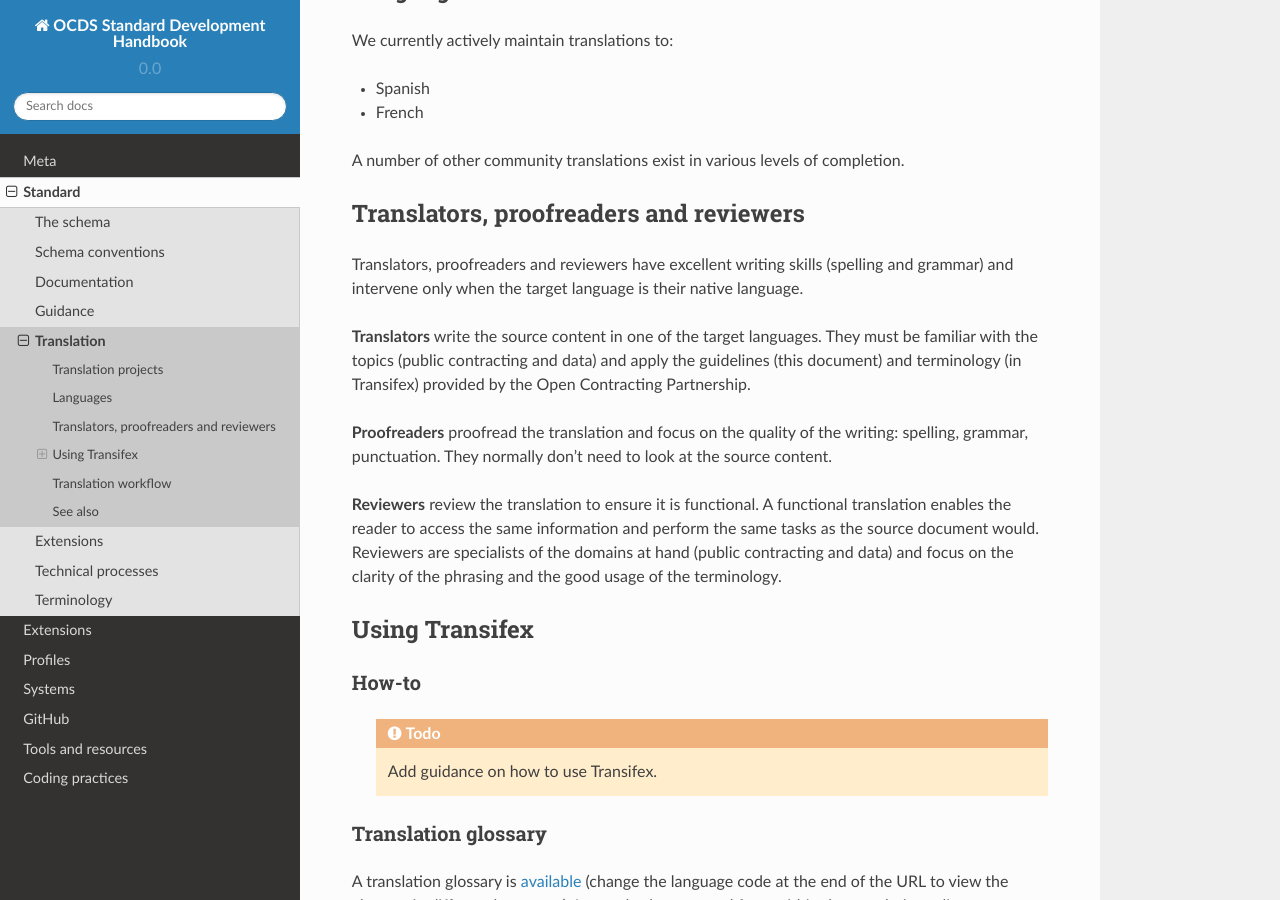
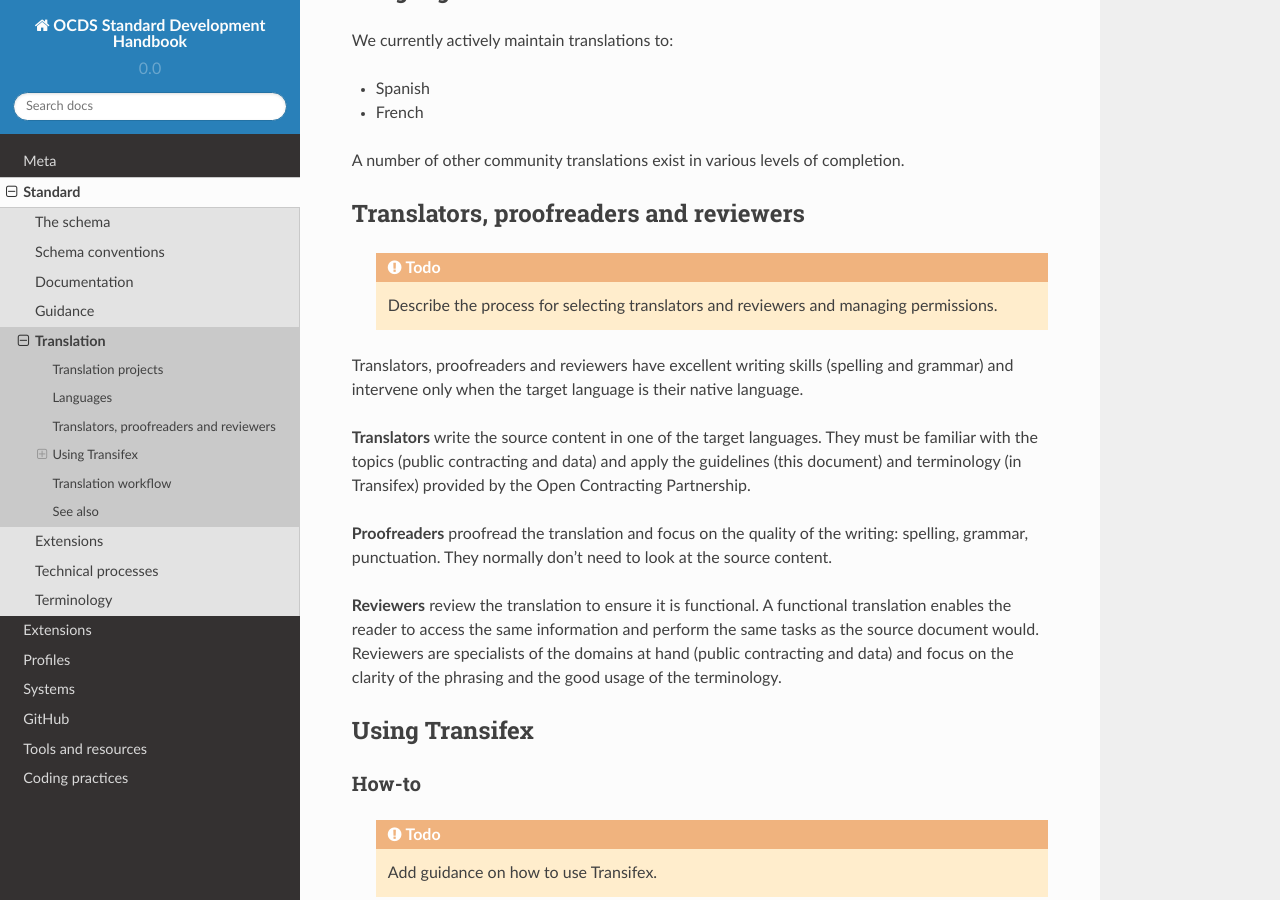
Before and after one commit to open-contracting/standard-development-handbook, a Sphinx documentation site: the page built from docs/standard/translation.md, in a window 1280 px wide and 900 px high, scrolled down 579 px. Built offline with Sphinx 7.4.7 and the Read the Docs theme 2.0.0, drawn with Linux system fonts in a browser that asks for light colours.

Commit message:
Add TODO back

````diff
--- a/docs/standard/translation.md
+++ b/docs/standard/translation.md
@@ -23,6 +23,11 @@ We currently actively maintain translations to:
 A number of other community translations exist in various levels of completion.
 
 ## Translators, proofreaders and reviewers
+
+```eval_rst
+  .. todo::
+    Describe the process for selecting translators and reviewers and managing permissions.
+```
 
 Translators, proofreaders and reviewers have excellent writing skills (spelling and grammar) and intervene only when the target language is their native language.
 
````
